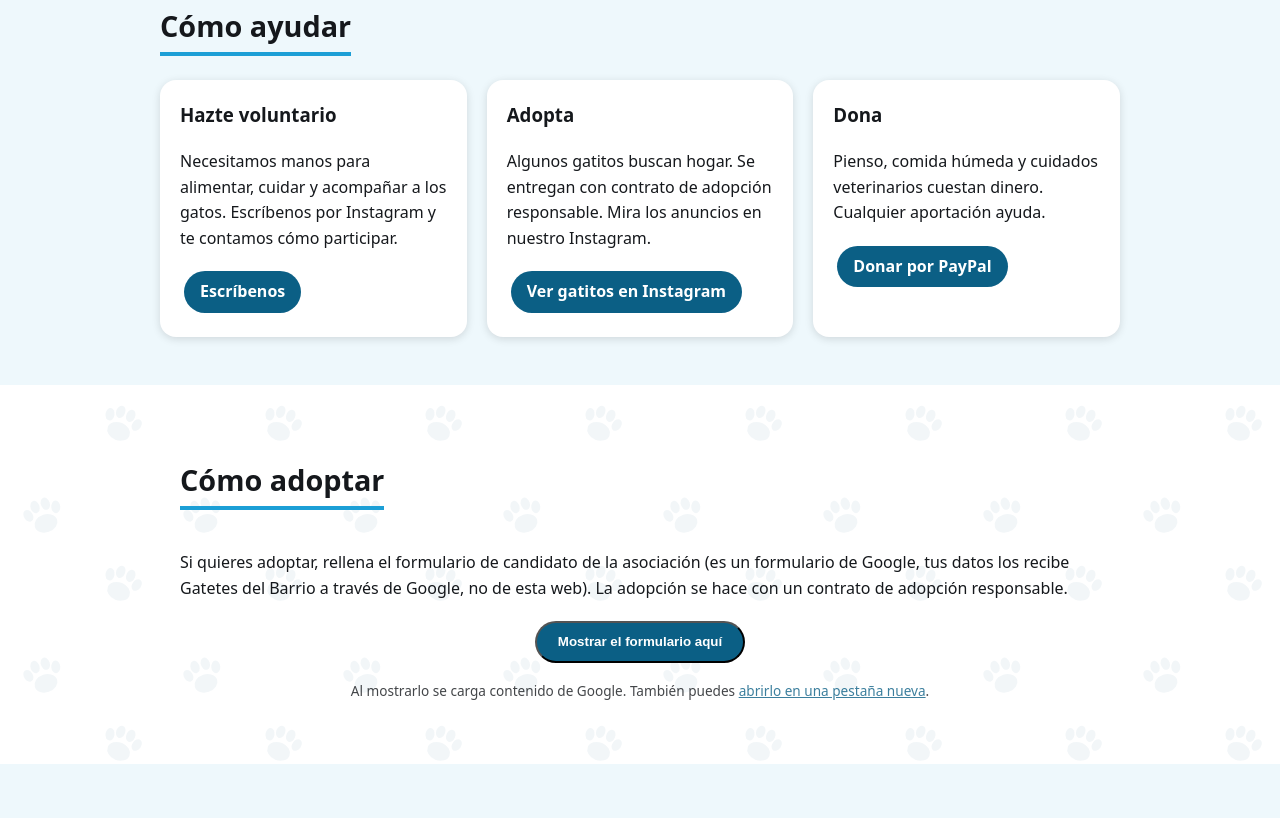
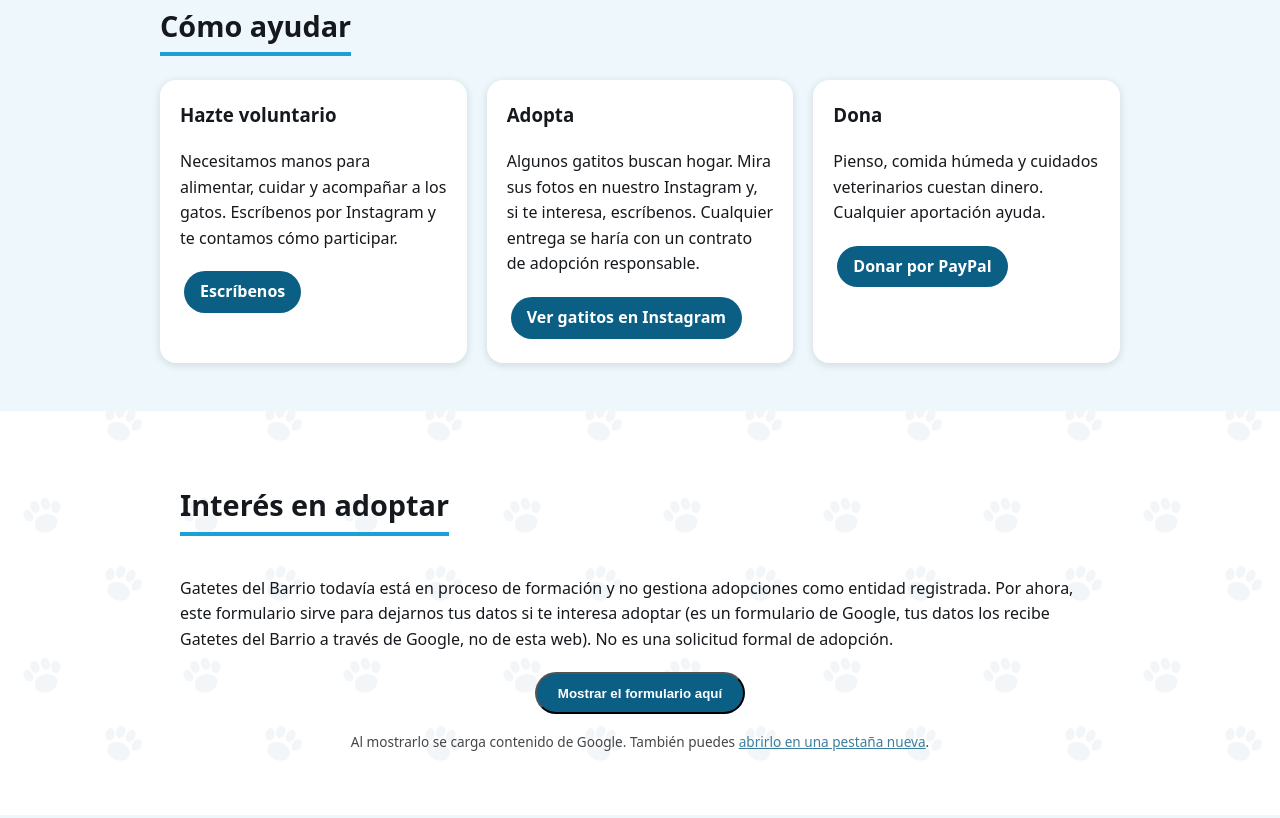
Before and after one commit to gatetesdelbarrio/web, a plain HTML site: page index.html in a window 1280 px wide. Shown: the part 1127-1945 px from the top of the page. Drawn offline with Linux system fonts and the light colour scheme.

Commit message:
Update contact information and section titles in HTML

```diff
--- a/index.html
+++ b/index.html
@@ -72,7 +72,7 @@ footer{background:var(--negro);color:#ddd;text-align:center;padding:1.5rem 1rem;
   <h2>Quiénes somos</h2>
   <p>Desde Gatetes del Barrio intentamos ayudar a las diferentes colonias de gatos situadas en el entorno de la urbanización Mas Alba, a pocos kilómetros de Sitges.</p>
   <p>Compartimos en Instagram el día a día de los gatitos: su alimentación, sus cuidados y los que buscan hogar. Defendemos la adopción responsable y siempre con contrato de adopción.</p>
-  <!-- PENDIENTE: la asociación añadirá su historia, año de inicio y quién forma el equipo. -->
+  <!-- PENDIENTE: historia, año de inicio y quién forma el equipo. -->
 </section>
 
 <section id="ayudar" class="alt">
@@ -86,7 +86,7 @@ footer{background:var(--negro);color:#ddd;text-align:center;padding:1.5rem 1rem;
     </article>
     <article>
       <h3>Adopta</h3>
-      <p>Algunos gatitos buscan hogar. Se entregan con contrato de adopción responsable. Mira los anuncios en nuestro Instagram.</p>
+      <p>Algunos gatitos buscan hogar. Mira sus fotos en nuestro Instagram y, si te interesa, escríbenos. Cualquier entrega se haría con un contrato de adopción responsable.</p>
       <a class="btn small" href="https://www.instagram.com/gatetesdelbarrio/" rel="noopener">Ver gatitos en Instagram</a>
     </article>
     <article>
@@ -98,8 +98,8 @@ footer{background:var(--negro);color:#ddd;text-align:center;padding:1.5rem 1rem;
 </section>
 
 <section id="adopta">
-  <h2>Cómo adoptar</h2>
-  <p>Si quieres adoptar, rellena el formulario de candidato de la asociación (es un formulario de Google, tus datos los recibe Gatetes del Barrio a través de Google, no de esta web). La adopción se hace con un contrato de adopción responsable.</p>
+  <h2>Interés en adoptar</h2>
+  <p>Gatetes del Barrio todavía está en proceso de formación y no gestiona adopciones como entidad registrada. Por ahora, este formulario sirve para dejarnos tus datos si te interesa adoptar (es un formulario de Google, tus datos los recibe Gatetes del Barrio a través de Google, no de esta web). No es una solicitud formal de adopción.</p>
   <div class="embed" data-src="https://docs.google.com/forms/d/e/1FAIpQLSeJgIxkVYwuDsl9w0RuWtQoKAESuzb-NQlkyo3OVkWeG3CI3w/viewform?embedded=true" data-h="700">
     <button class="btn" type="button">Mostrar el formulario aquí</button>
     <p class="nota">Al mostrarlo se carga contenido de Google. También puedes <a href="https://forms.gle/nP84wdVC7PU2gWB48" rel="noopener">abrirlo en una pestaña nueva</a>.</p>
@@ -123,8 +123,7 @@ footer{background:var(--negro);color:#ddd;text-align:center;padding:1.5rem 1rem;
     <li><a href="https://www.twitch.tv/gatetesdelbarrio" rel="noopener">Twitch: gatetesdelbarrio</a></li>
     <li><a href="https://paypal.me/gatetesdelbarrio" rel="noopener">PayPal: paypal.me/gatetesdelbarrio</a></li>
   </ul>
-  <!-- PENDIENTE: correo de contacto público (añadirlo aquí y en aviso-legal.html y privacidad.html) -->
-  <p>Por ahora la forma más rápida de contactar con nosotros es un mensaje directo por Instagram.</p>
+  <p>Correo de contacto: <a href="mailto:gatetesdelbarrio@gmail.com">gatetesdelbarrio@gmail.com</a>. También puedes escribirnos por mensaje directo en Instagram.</p>
 </section>
 </main>
 
```
